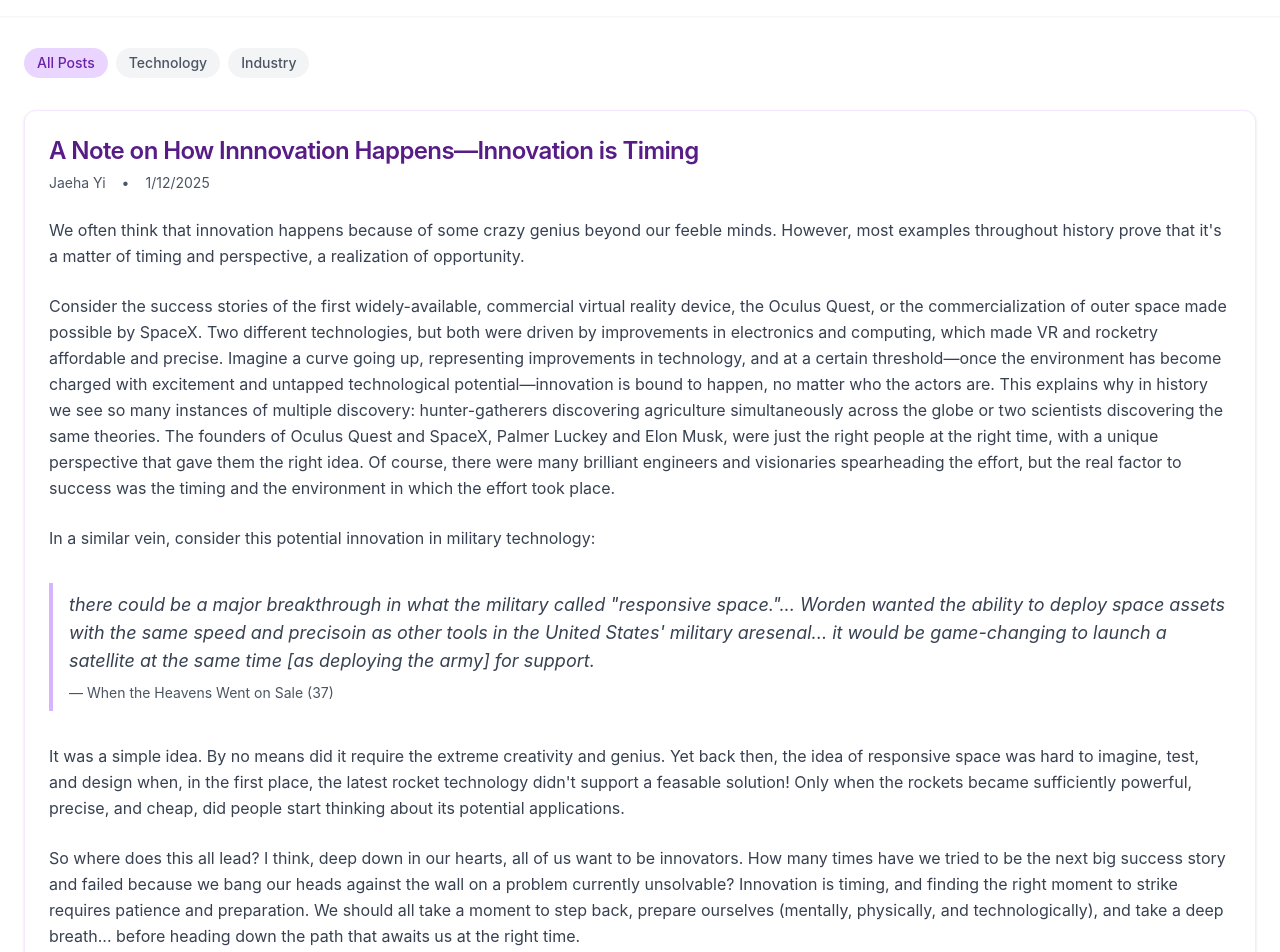
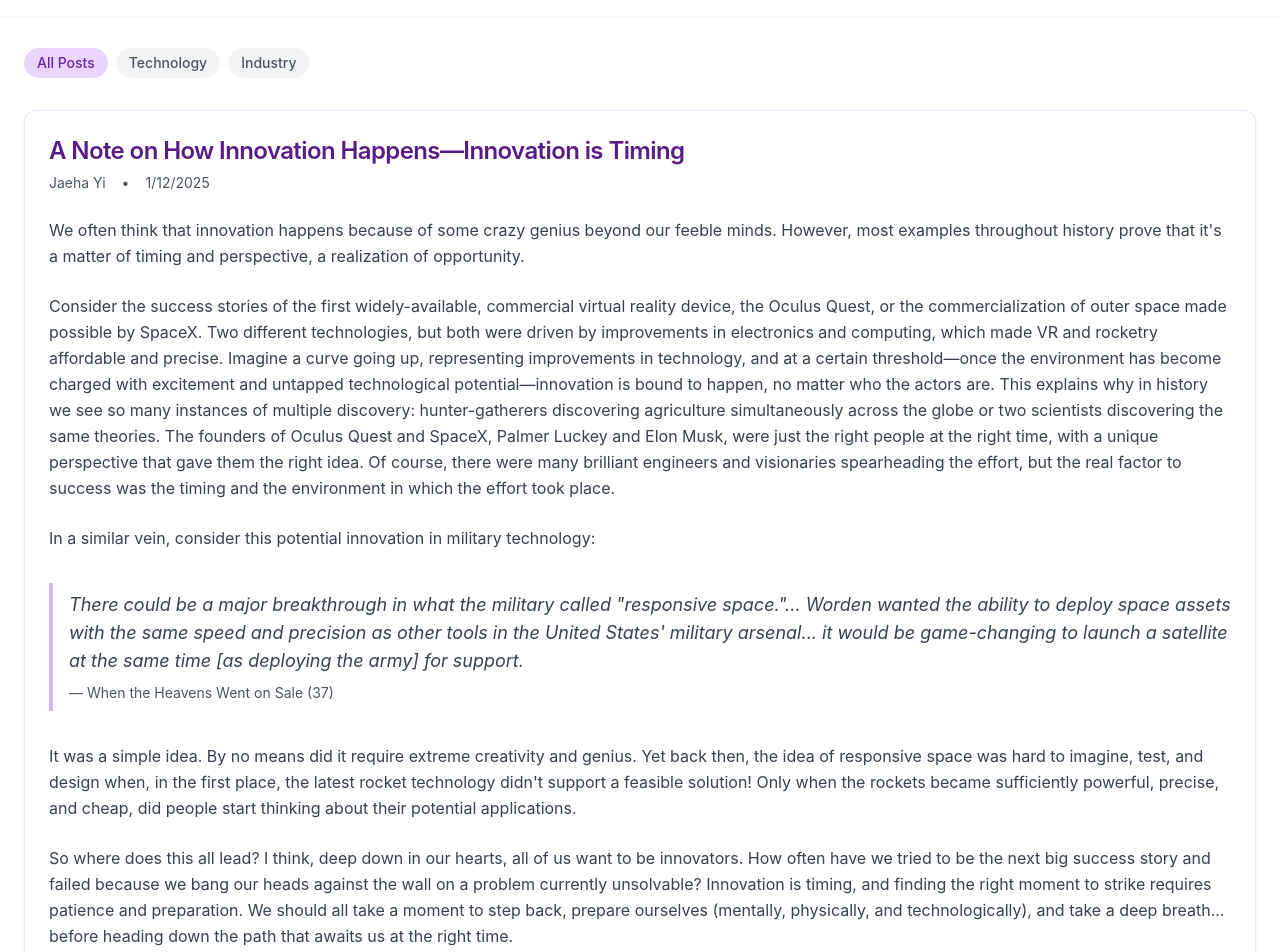
Before and after one commit to jaehayi25/blog, a React (Vite) app: page / in a window 1280 px wide. Shown: the part 120-1072 px from the top of the page. Built offline with nearby package versions, Linux system fonts and the light colour scheme.

Commit message:
final revision post1

```diff
--- a/src/content/blog/innovation-timing.ts
+++ b/src/content/blog/innovation-timing.ts
@@ -3,7 +3,7 @@
 
 export const innovationTiming: BlogPost = {
   id: 1,
-  title: "A Note on How Innnovation Happens—Innovation is Timing",
+  title: "A Note on How Innovation Happens—Innovation is Timing",
   date: "2025-01-12",
   author: "Jaeha Yi",
   content: [
@@ -27,18 +27,18 @@
     },
     {
       type: "quote",
-      text: `there could be a major breakthrough in what the military called "responsive space."... Worden wanted the ability to deploy space assets with the same speed and precisoin as other tools in the United States' military aresenal... it would be game-changing to launch a satellite at the same time [as deploying the army] for support.`,
+      text: `There could be a major breakthrough in what the military called "responsive space."... Worden wanted the ability to deploy space assets with the same speed and precision as other tools in the United States' military arsenal... it would be game-changing to launch a satellite at the same time [as deploying the army] for support.`,
       author: "When the Heavens Went on Sale (37)"
     },
     {
       type: "paragraph",
-      text: `It was a simple idea. By no means did it require the extreme creativity and genius. Yet back then, the idea of responsive space was hard to imagine, test, and design when, in the first place, the latest rocket technology didn't support a feasable solution!
-      Only when the rockets became sufficiently powerful, precise, and cheap, did people start thinking about its potential applications.`
+      text: `It was a simple idea. By no means did it require extreme creativity and genius. Yet back then, the idea of responsive space was hard to imagine, test, and design when, in the first place, the latest rocket technology didn't support a feasible solution!
+      Only when the rockets became sufficiently powerful, precise, and cheap, did people start thinking about their potential applications.`
     },
     {
       type: "paragraph",
       text: `So where does this all lead? I think, deep down in our hearts, all of us want to be innovators.
-      How many times have we tried to be the next big success story and failed because we bang our heads against the wall on a problem currently unsolvable?
+      How often have we tried to be the next big success story and failed because we bang our heads against the wall on a problem currently unsolvable?
       Innovation is timing, and finding the right moment to strike requires patience and preparation.
       We should all take a moment to step back, prepare ourselves (mentally, physically, and technologically), and take a deep breath... before heading down the path that awaits us at the right time.`
     },
```
